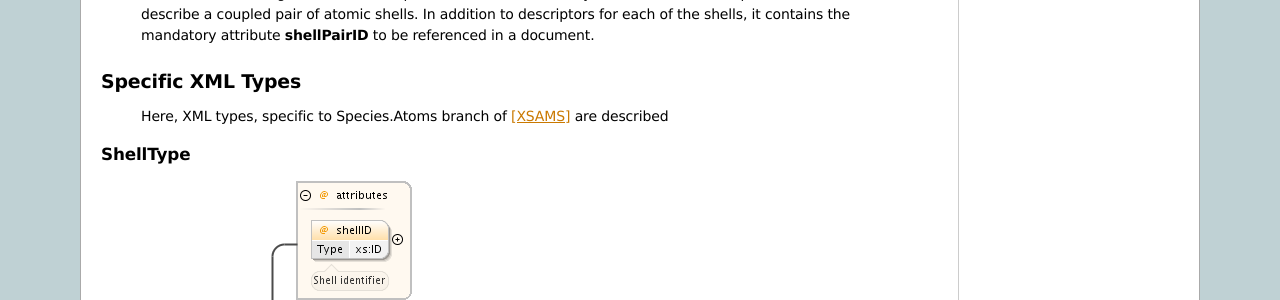
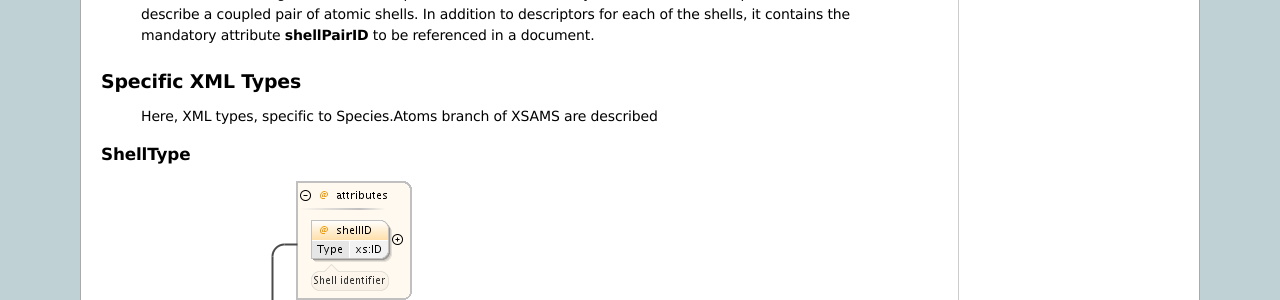
Before and after one commit to VAMDC/Standards, a Sphinx documentation site: the page built from doc/source/dataModel/vamdcxsams/speciesAtoms.rst, in a window 1280 px wide and 900 px high, scrolled down 8493 px. Shown: the part 152-452 px from the top of the window. Built offline with Sphinx 7.4.7, drawn with Linux system fonts in a browser that asks for light colours; formulas are drawn with MathJax 3.

Commit message:
ML's changes

```diff
--- a/doc/source/dataModel/vamdcxsams/speciesAtoms.rst
+++ b/doc/source/dataModel/vamdcxsams/speciesAtoms.rst
@@ -226,7 +226,7 @@ Shells
 Specific XML Types
 ------------------------
 
-	Here, XML types, specific to Species.Atoms branch of [XSAMS]_ are described
+	Here, XML types, specific to Species.Atoms branch of XSAMS are described
 
 .. _ShellType:
 
```
